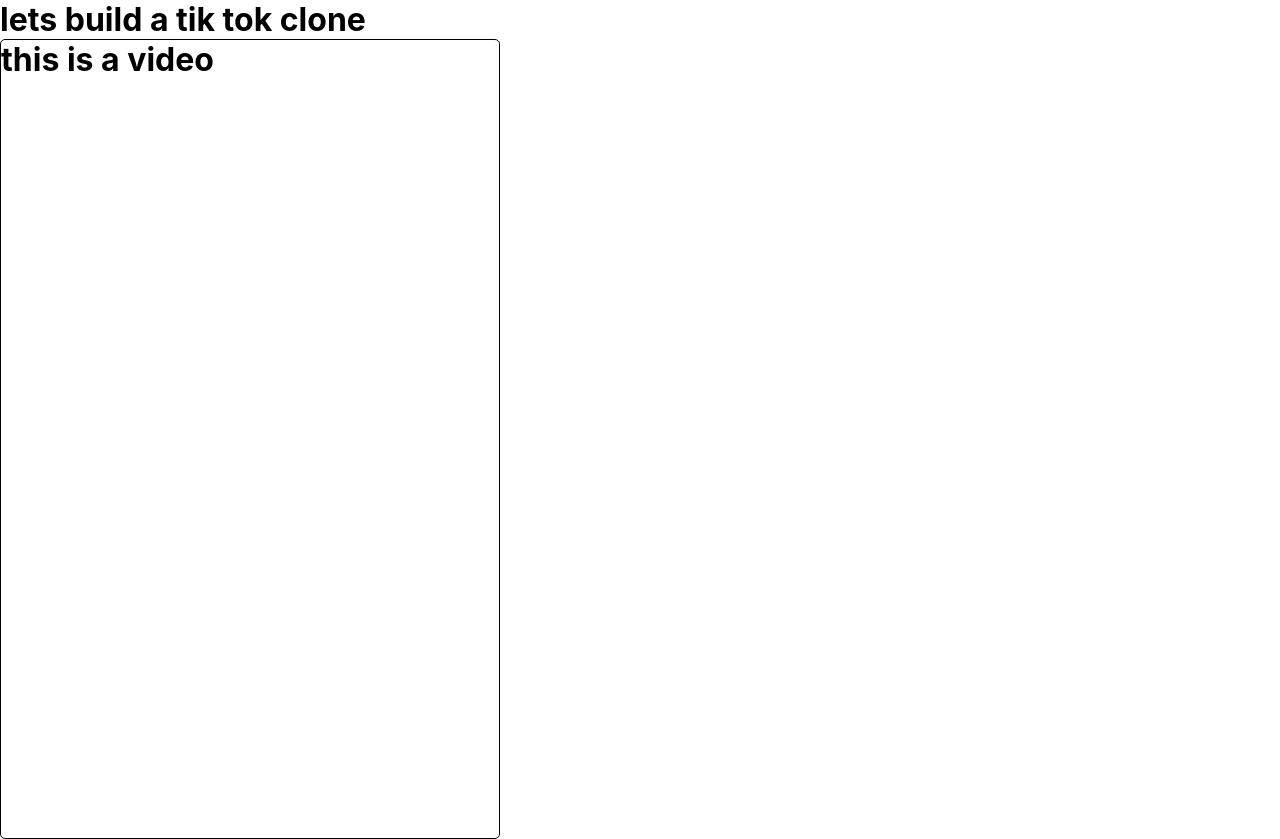
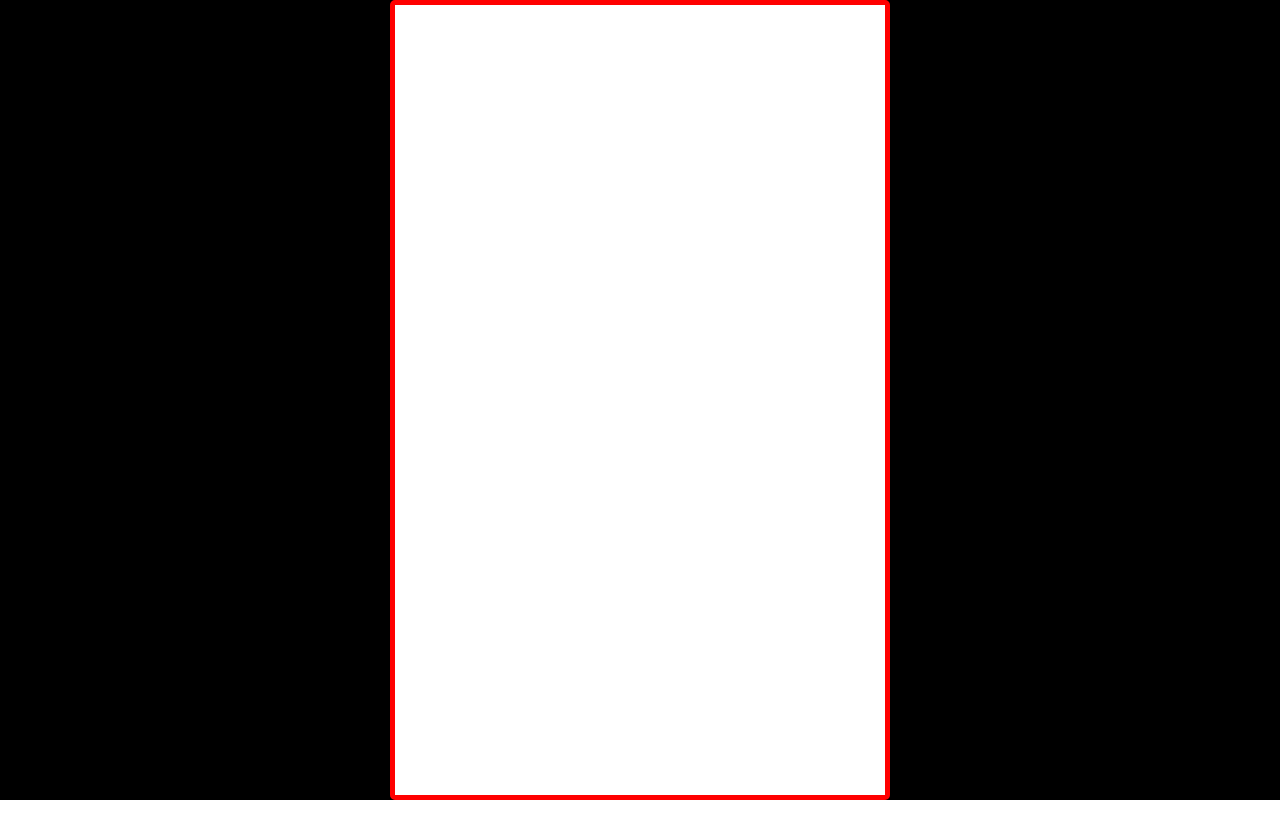
Before and after one commit to kilik42/kidtok7, a React (Create React App) app: page / in a window 1280 px wide. After the commit the page ends 800 px from the top, so only its background shows below. Built offline with nearby package versions, Linux system fonts and the light colour scheme.

Commit message:
working on video card and css

```diff
--- a/src/App.css
+++ b/src/App.css
@@ -15,3 +15,20 @@ html{
     scroll-snap-type: y mandatory;
 
 }
+
+.app{
+  background-color: black;
+  /* color: white; */
+  height: 100vh;
+  display:grid;
+  place-items: center;
+}
+
+.app__videos::-webkit-scrollbar {
+    display: none;
+}
+
+.app__videos{
+    -ms-overflow-style: none;  /* IE and Edge */
+    scrollbar-width: none;  /* Firefox */
+}
--- a/src/App.js
+++ b/src/App.js
@@ -5,7 +5,7 @@ import Video from './Video';
 function App() {
   return (
     <div className="app">
-      <h1>lets build a tik tok clone</h1>
+      {/* <h1>lets build a tik tok clone</h1> */}
 
       {/* app container */}
         {/* videos */}
--- a/src/Video.css
+++ b/src/Video.css
@@ -1,5 +1,5 @@
 .video{
-    border: 1px solid black;
+    border: 5px solid red;
     border-radius: 5px;
     /* padding: 10px;
     margin: 10px; */
@@ -7,4 +7,5 @@
     height: 100%;
     scroll-snap-align: start;
     position: relative;
+    background-color: white;
 }
--- a/src/Video.js
+++ b/src/Video.js
@@ -4,7 +4,7 @@ import ReactPlayer from 'react-player'
 function Video() {
   return (
     <div className='video'>
-     <h1>this is a video</h1>
+
      {/* videofooter */}
         {/* video sidebar */}
 
```
